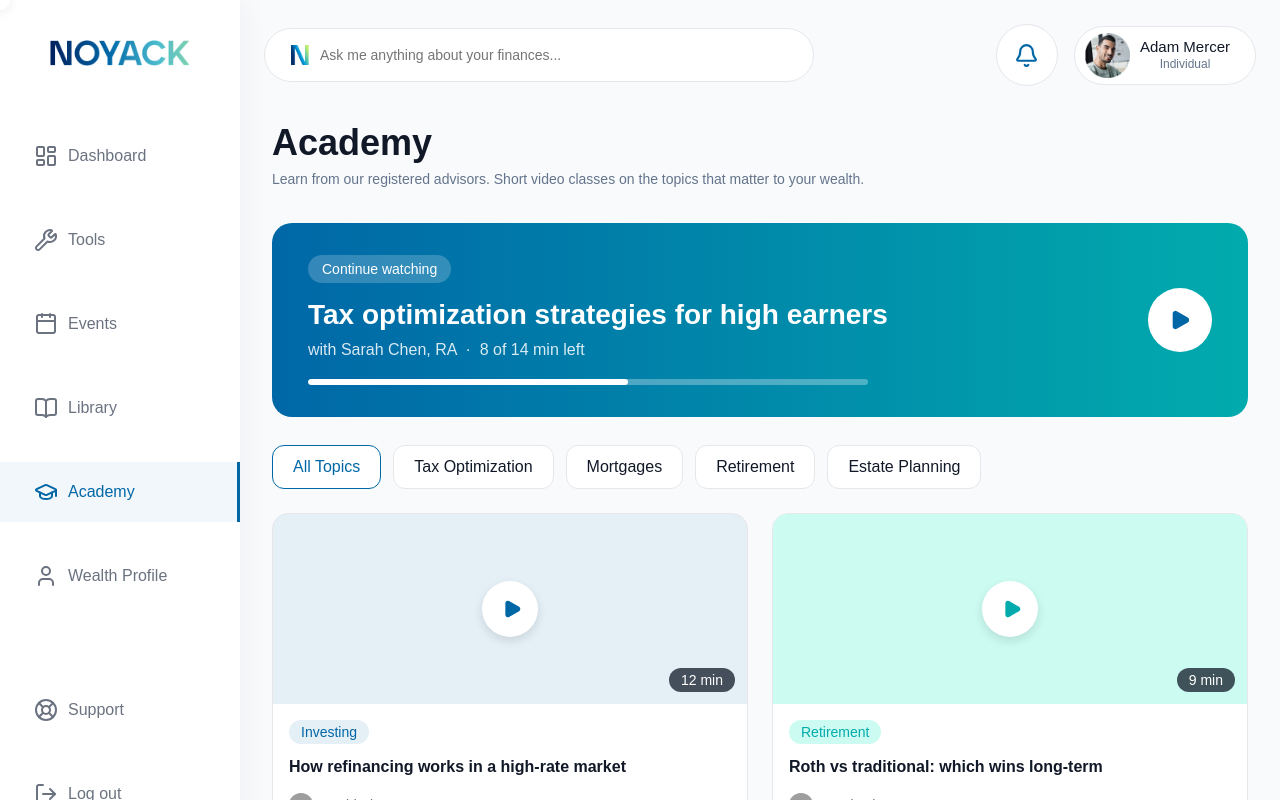
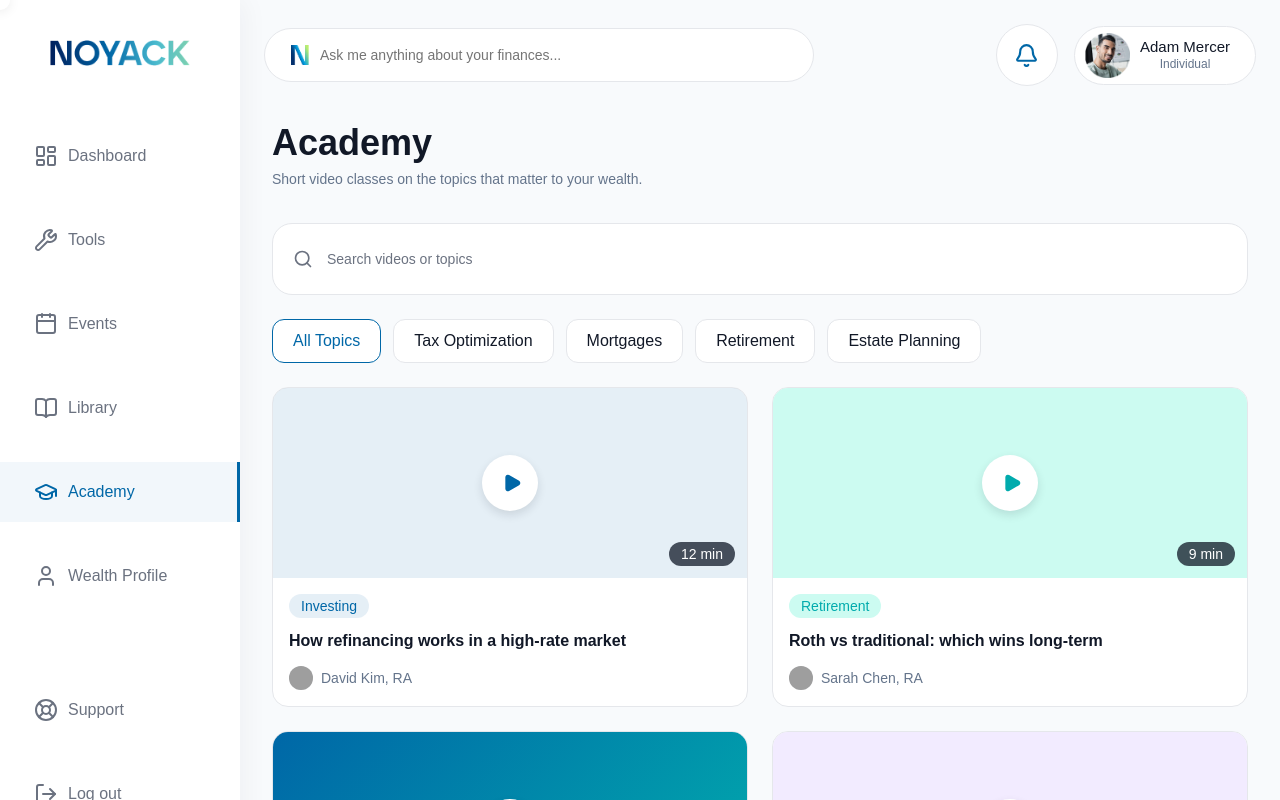
Before and after one commit to araicabenjamin/noyack-dashboard, a Next.js app: page /academy in a window 1280 px wide. Shown: the top 800 px of the page. Built offline with nearby package versions, Linux system fonts and the light colour scheme; grey boxes are pictures that could not be loaded.

Commit message:
Add Academy search bar

```diff
--- a/app/academy/academy.css
+++ b/app/academy/academy.css
@@ -1,95 +1,5 @@
-
 .academy-header {
   margin-bottom: var(--space-32);
-}
-
-/* =========================
-   CONTINUE WATCHING
-========================= */
-
-.continue-watching {
-  background: var(--gradient-brand);
-  border-radius: var(--radius-xl);
-  padding: var(--space-32) var(--space-36);
-  margin-bottom: var(--space-28);
-
-  display: flex;
-  align-items: center;
-  justify-content: space-between;
-  gap: var(--space-24);
-}
-
-.continue-watching-info {
-  flex: 1;
-  min-width: 0;
-}
-
-.continue-watching .badge {
-  display: inline-block;
-  background: rgba(255, 255, 255, 0.2);
-  color: var(--color-text-inverse);
-
-  font-size: var(--font-size-sm);
-  font-weight: 500;
-
-  padding: var(--space-6) var(--space-14);
-  border-radius: 999px;
-
-  margin-bottom: var(--space-14);
-}
-
-.continue-watching h2 {
-  color: var(--color-text-inverse);
-  font-size: var(--font-size-2xl);
-  font-weight: 600;
-  line-height: 1.3;
-  margin-bottom: var(--space-8);
-}
-
-.continue-watching p {
-  color: var(--color-text-inverse);
-  opacity: 0.85;
-  font-size: var(--font-size-md);
-  margin-bottom: var(--space-20);
-}
-
-.progress-track {
-  width: 100%;
-  max-width: 560px;
-  height: 6px;
-  background: rgba(255, 255, 255, 0.3);
-  border-radius: 999px;
-  overflow: hidden;
-}
-
-.progress-fill {
-  height: 100%;
-  background: var(--color-text-inverse);
-  border-radius: 999px;
-}
-
-.play-btn {
-  flex-shrink: 0;
-
-  width: 64px;
-  height: 64px;
-  border-radius: 50%;
-
-  background: var(--color-surface-primary);
-  border: none;
-
-  display: flex;
-  align-items: center;
-  justify-content: center;
-
-  color: var(--brand-blue);
-  cursor: pointer;
-
-  transition: var(--transition-hover);
-}
-
-.play-btn:hover {
-  transform: scale(1.05);
 }
 
 /* =========================
@@ -135,7 +45,8 @@
 ========================= */
 
 .academy-search {
-  height: 56px;
+  height: 72px;
+  width: 100%;
   background: var(--color-surface-primary);
   border: 1px solid var(--color-border-primary);
   border-radius: var(--radius-xl);
@@ -161,7 +72,6 @@
 }
 
 .academy-search input {
-  width: 100%;
   border: none;
   outline: none;
   background: transparent;
@@ -264,7 +174,11 @@
 }
 
 .video-thumbnail.estate {
-  background: linear-gradient(135deg, var(--brand-blue) 0%, var(--brand-teal) 100%);
+  background: linear-gradient(
+    135deg,
+    var(--brand-blue) 0%,
+    var(--brand-teal) 100%
+  );
 }
 .video-thumbnail.estate .play-overlay {
   color: var(--brand-blue);
--- a/app/academy/page.tsx
+++ b/app/academy/page.tsx
@@ -2,7 +2,7 @@
 import { useState } from "react";
 import "./academy.css";
 
-import { Play } from "lucide-react";
+import { Play, Search } from "lucide-react";
 
 interface Video {
   id: number;
@@ -81,6 +81,11 @@ const categories = [
 
 export default function Academy() {
   const [activeCategory, setActiveCategory] = useState("All Topics");
+  const [searchQuery, setSearchQuery] = useState("");
+
+  const filteredVideos = videos.filter((video) =>
+    video.title.toLowerCase().includes(searchQuery.toLowerCase()),
+  );
 
   // Continue-watching progress: 8 of 14 min
   const progressPercent = (8 / 14) * 100;
@@ -91,29 +96,20 @@ export default function Academy() {
       <div className="academy-header">
         <h1 className="page-semibold">Academy</h1>
         <p className="helper-regular">
-          Learn from our registered advisors. Short video classes on the
-          topics that matter to your wealth.
+          Short video classes on the topics that matter to your wealth.
         </p>
       </div>
 
-      {/* Continue watching */}
-      <div className="continue-watching">
-        <div className="continue-watching-info">
-          <span className="badge">Continue watching</span>
-          <h2>Tax optimization strategies for high earners</h2>
-          <p>with Sarah Chen, RA &nbsp;·&nbsp; 8 of 14 min left</p>
+      {/* Search */}
+      <div className="academy-search">
+        <Search size={20} />
 
-          <div className="progress-track">
-            <div
-              className="progress-fill"
-              style={{ width: `${progressPercent}%` }}
-            />
-          </div>
-        </div>
-
-        <button className="play-btn" aria-label="Resume video">
-          <Play size={22} fill="currentColor" />
-        </button>
+        <input
+          type="text"
+          placeholder="Search videos or topics"
+          value={searchQuery}
+          onChange={(e) => setSearchQuery(e.target.value)}
+        />
       </div>
 
       {/* Category filters */}
--- a/app/library/library.css
+++ b/app/library/library.css
@@ -41,6 +41,7 @@
 
 .library-search {
   height: 72px;
+  width: 100%;
   background: #ffffff;
   border: 1px solid #e2e8f0;
   border-radius: 20px;
```
